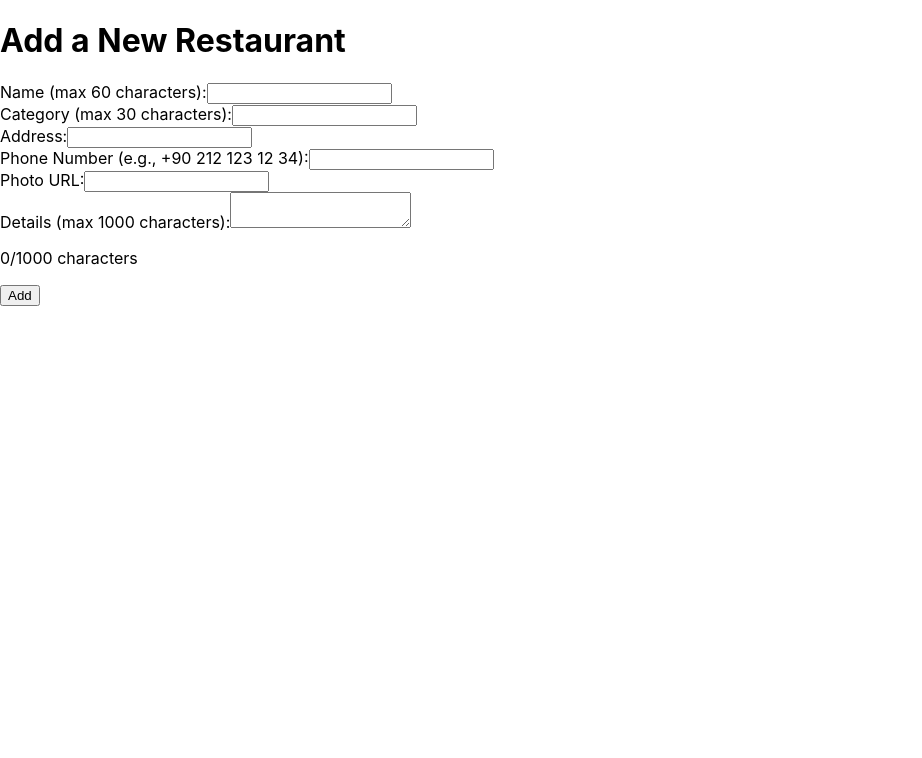
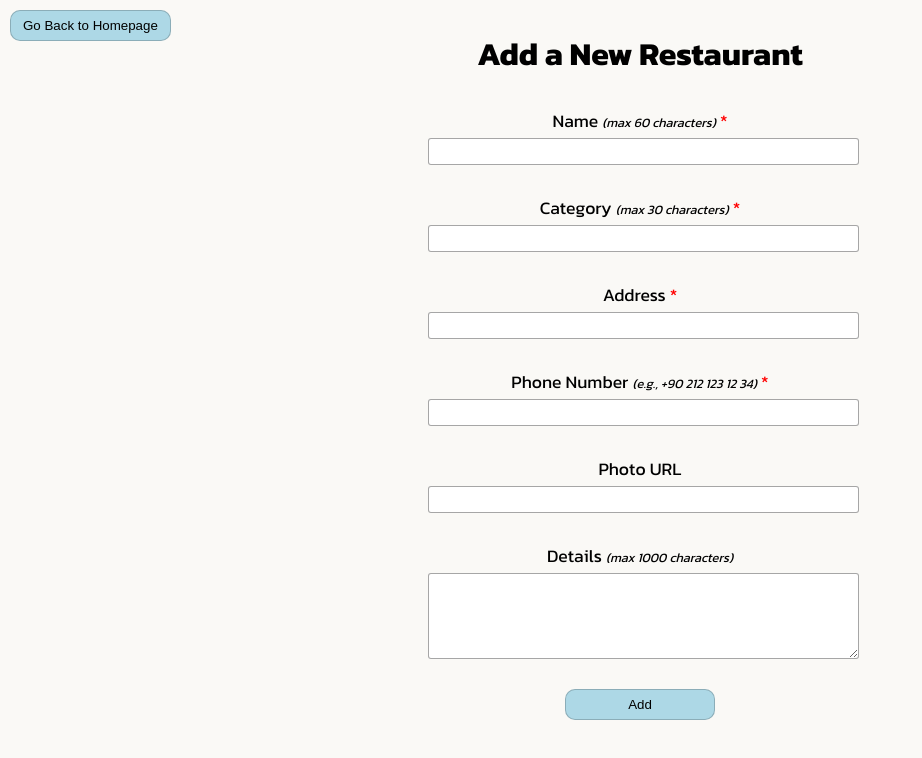
Before and after one commit to zs-akkaya/RestaurantManagementSystem, a React (Create React App) app in the folder frontend/: page /add in a window 1280 px wide. Shown: the top 758 px of the page, without its empty margins (0-922 px from the left). Built offline with nearby package versions, Linux system fonts and the light colour scheme.

Commit message:
Stylings made

```diff
--- a/frontend/public/index.html
+++ b/frontend/public/index.html
@@ -1,14 +1,14 @@
 <!DOCTYPE html>
 <html lang="en">
+
 <head>
   <meta charset="utf-8" />
+  <!-- Google Fonts Kanit font -->
+  <link href="https://fonts.googleapis.com/css2?family=Kanit:wght@400;700&display=swap" rel="stylesheet">
   <link rel="icon" href="%PUBLIC_URL%/favicon.ico" />
   <meta name="viewport" content="width=device-width, initial-scale=1" />
   <meta name="theme-color" content="#000000" />
-    <meta
-      name="description"
-      content="Web site created using create-react-app"
-    />
+  <meta name="description" content="Web site created using create-react-app" />
   <link rel="apple-touch-icon" href="%PUBLIC_URL%/logo192.png" />
   <!--
       manifest.json provides metadata used when your web app is installed on a
@@ -26,6 +26,7 @@
     -->
   <title>React App</title>
 </head>
+
 <body>
   <noscript>You need to enable JavaScript to run this app.</noscript>
   <div id="root"></div>
@@ -40,4 +41,5 @@
       To create a production bundle, use `npm run build` or `yarn build`.
     -->
 </body>
+
 </html>
--- a/frontend/src/components/EditRestaurant.tsx
+++ b/frontend/src/components/EditRestaurant.tsx
@@ -1,5 +1,6 @@
 import React, { useEffect, useState } from 'react';
 import { useParams, useNavigate } from 'react-router-dom';
+import './RestaurantForm.css';
 
 const EditRestaurant: React.FC = () => {
     const { id } = useParams<{ id: string }>();
@@ -48,8 +49,7 @@ const EditRestaurant: React.FC = () => {
 
             if (response.ok) {
                 alert('Restaurant details updated successfully!');
-                // Back to the homepage
-                navigate(`/`);
+                navigate(`/details/${id}`); // Navigate back to the details page
             } else {
                 alert('Failed to update restaurant details');
             }
@@ -59,12 +59,17 @@ const EditRestaurant: React.FC = () => {
         }
     };
 
+    const handleBackToDetailsPage = () => {
+        navigate(`/details/${id}`); // Go back to the restaurant details page
+    };
+
     return (
         <div>
+            <button id='details-btn' onClick={handleBackToDetailsPage}>Go Back to Details Page</button>
             <h1>Edit Restaurant Details</h1>
-            <form onSubmit={handleSubmit}>
+            <form onSubmit={handleSubmit} id='restaurant-form'>
                 <div>
-                    <label>Name:</label>
+                    <label>Name</label>
                     <input
                         type="text"
                         name="name"
@@ -74,7 +79,7 @@ const EditRestaurant: React.FC = () => {
                     />
                 </div>
                 <div>
-                    <label>Category:</label>
+                    <label>Category</label>
                     <input
                         type="text"
                         name="category"
@@ -84,7 +89,7 @@ const EditRestaurant: React.FC = () => {
                     />
                 </div>
                 <div>
-                    <label>Address:</label>
+                    <label>Address</label>
                     <input
                         type="text"
                         name="address"
@@ -94,7 +99,7 @@ const EditRestaurant: React.FC = () => {
                     />
                 </div>
                 <div>
-                    <label>Phone:</label>
+                    <label>Phone</label>
                     <input
                         type="tel"
                         name="phone"
@@ -104,7 +109,7 @@ const EditRestaurant: React.FC = () => {
                     />
                 </div>
                 <div>
-                    <label>Photo URL:</label>
+                    <label>Photo URL</label>
                     <input
                         type="url"
                         name="photo"
@@ -113,14 +118,14 @@ const EditRestaurant: React.FC = () => {
                     />
                 </div>
                 <div>
-                    <label>Details:</label>
+                    <label>Details</label>
                     <textarea
                         name="details"
                         value={formData.details}
                         onChange={handleChange}
                     />
                 </div>
-                <button type="submit">Update</button>
+                <button id='submit-btn' type="submit">Update</button>
             </form>
         </div>
     );
--- /dev/null
+++ b/frontend/src/components/HomePage.css
@@ -0,0 +1,143 @@
+body {
+    font-family: 'Kanit', sans-serif;
+    background-color: #FAF9F6;
+}
+
+h1 {
+    text-align: center;
+    margin: 30px auto 0;
+}
+
+.small {
+    font-size: 0.8rem;
+}
+
+.italic {
+    font-style: italic;
+}
+
+.bold {
+    font-weight: 600;
+}
+
+#welcome-banner {
+    background-color: #ffeeba;
+    color: darkred;
+    border: 1px solid #ffeeba;
+    padding: 50px 20px;
+    margin: 20px auto;
+    border-radius: 5px;
+    width: 60%;
+    text-align: center;
+    position: relative;
+}
+
+#welcome-banner button {
+    position: absolute;
+    top: 10px;
+    right: 10px;
+    border: none;
+    background: none;
+    font-size: 20px;
+    color: darkred;
+    cursor: pointer;
+}
+
+#add-btn {
+    position: absolute;
+    top: 10px;
+    right: 10px;
+    padding: 7px 12px;
+    border: 1px solid rgba(0, 0, 0, 0.2);
+    border-radius: 10px;
+    background-color: lightblue;
+}
+
+#add-btn:hover {
+    cursor: pointer;
+    background-color: rgba(173, 216, 230, 0.5);
+}
+
+#search-input {
+    display: block;
+    margin: 25px auto;
+    text-align: center;
+    border: 1px solid rgba(0, 0, 0, 0.35);
+    border-radius: 5px;
+    width: 50%;
+    max-width: 500px;
+    height: 30px;
+}
+
+#restaurant-cards {
+    display: grid;
+    grid-template-columns: repeat(4, 1fr);
+    list-style-type: none;
+    row-gap: 20px;
+    justify-content: space-around;
+}
+
+#restaurant-card {
+    max-width: 300px;
+    display: flex;
+    flex-direction: column;
+    align-items: center;
+    justify-content: center;
+    text-align: center;
+    border: 1px solid rgba(0, 0, 0, 0.5);
+    border-radius: 6px;
+    box-shadow: 0 0 6px 2px rgba(0, 0, 0, 0.5);
+    padding: 0 6px;
+}
+
+#restaurant-card:hover {
+    transform: scale(1.03);
+    cursor: pointer;
+}
+
+#restaurant-card h3 {
+    font-size: 1.6rem;
+    font-weight: 600;
+    font-style: normal;
+    padding: 0;
+    margin: 10px auto;
+}
+
+#restaurant-card p {
+    font-size: 0.9rem;
+    font-weight: normal;
+    font-style: italic;
+    padding: 0;
+    margin: 0 auto 10px;
+}
+
+#restaurant-card-img {
+    display: block;
+    margin: 0 auto 10px;
+    width: 80%;
+    max-width: 100%;
+    height: 200px;
+    object-fit: cover;
+}
+
+#no-restaurants {
+    text-align: center;
+}
+
+@media only screen and (max-width: 1400px) {
+    #restaurant-cards {
+        grid-template-columns: repeat(3, 1fr);
+    }
+}
+
+@media only screen and (max-width: 1000px) {
+    #restaurant-cards {
+        grid-template-columns: repeat(2, 1fr);
+    }
+}
+
+@media only screen and (max-width: 700px) {
+    #restaurant-cards {
+        grid-template-columns: repeat(1, 1fr);
+    }
+}
--- /dev/null
+++ b/frontend/src/components/RestaurantDetails.css
@@ -0,0 +1,72 @@
+#restaurant-details {
+    display: flex;
+    flex-direction: column;
+    align-items: center;
+    text-align: center;
+    width: 60%;
+    max-width: 800px;
+    margin: 20px auto 0;
+    padding: 20px;
+    border: 1px solid rgba(0, 0, 0, 0.5);
+    border-radius: 6px;
+    box-shadow: 0 0 6px 3px rgba(0, 0, 0, 0.5);
+}
+
+#restaurant-details h1 {
+    margin-top: 0;
+    padding-top: 0;
+}
+
+#restaurant-details img {
+    width: 80%;
+    max-width: 600px;
+}
+
+#restaurant-details #tel a {
+    color: cornflowerblue;
+}
+
+#restaurant-details #btns button,
+#maps-btn {
+    width: 150px;
+    min-width: 150px;
+    max-width: 150px;
+    border: 1px solid rgba(0, 0, 0, 0.2);
+    border-radius: 10px;
+}
+
+#restaurant-details #btns button {
+    padding: 7px 12px;
+    margin: 30px 5px;
+}
+
+#maps-btn {
+    padding: 5px 7px;
+    margin-left: 10px;
+    background-color: lightgrey;
+}
+
+#maps-btn:hover {
+    background-color: rgba(211, 211, 211, 0.7);
+}
+
+#restaurant-details #btns button:hover,
+#maps-btn:hover {
+    cursor: pointer;
+}
+
+#restaurant-details #btns #edit-btn {
+    background-color: lightblue;
+}
+
+#restaurant-details #btns #delete-btn {
+    background-color: rgba(255, 0, 0, 0.85);
+}
+
+#restaurant-details #btns #edit-btn:hover {
+    background-color: rgba(173, 216, 230, 0.5);
+}
+
+#restaurant-details #btns #delete-btn:hover {
+    background-color: rgba(255, 0, 0, 0.65);
+}
--- a/frontend/src/components/RestaurantDetails.tsx
+++ b/frontend/src/components/RestaurantDetails.tsx
@@ -1,5 +1,6 @@
 import React, { useEffect, useState } from 'react';
 import { useParams, useNavigate } from 'react-router-dom';
+import './RestaurantDetails.css'
 
 interface Restaurant {
     name: string;
@@ -58,16 +59,40 @@ const RestaurantDetails: React.FC = () => {
         return <p>Loading...</p>;
     }
 
+    // Show the restaurant in Google Maps
+    const openInGoogleMaps = () => {
+        const googleMapsUrl = `https://www.google.com/maps/search/?api=1&query=${encodeURIComponent(restaurant.name)}`;
+        window.open(googleMapsUrl, '_blank');
+    };
+
+    const handleBackToHomepage = () => {
+        navigate('/');
+    };
+
     return (
         <div>
-            <h1>{restaurant.name}</h1>
-            <p>Category: {restaurant.category}</p>
-            <p>Address: {restaurant.address}</p>
-            <p>Phone: {restaurant.phone}</p>
-            {restaurant.photo && <img src={restaurant.photo} alt={restaurant.name} style={{ width: '300px' }} />}
-            {restaurant.details && <p>Details: {restaurant.details}</p>}
-            <button onClick={() => navigate(`/edit/${id}`)}>Edit Details</button>
-            <button onClick={handleDelete} style={{ color: 'red' }}>Delete Restaurant</button>
+            <button id='home-btn' onClick={handleBackToHomepage}>Go Back to Homepage</button>
+            {/* Restaurant Details card */}
+            <div id='restaurant-details'>
+                <h1>{restaurant.name}</h1>
+                <p><span className='bold'>Category:</span> <span className='italic'>{restaurant.category}</span></p>
+                {restaurant.photo && <img src={restaurant.photo} alt={restaurant.name} />}
+                <p>
+                    <span className='bold'>Address:</span> {restaurant.address}{' '}
+                    <button id='maps-btn' onClick={openInGoogleMaps}>
+                        Open in Google Maps
+                    </button>
+                </p>
+                <p id='tel'>
+                    <span className='bold'>Phone:</span> <a href={`tel:${restaurant.phone}`}>{restaurant.phone}</a>
+                </p>
+                {restaurant.details && <p><span className='bold'>Details:</span> {restaurant.details}</p>}
+                <div id='btns'>
+                    <button id='edit-btn' onClick={() => navigate(`/edit/${id}`)}>Edit Details</button>
+                    <button id='delete-btn' onClick={handleDelete}>Delete Restaurant</button>
+                </div>
+            </div>
+
         </div>
     );
 };
--- /dev/null
+++ b/frontend/src/components/RestaurantForm.css
@@ -0,0 +1,73 @@
+#home-btn,
+#details-btn {
+    position: absolute;
+    top: 10px;
+    left: 10px;
+    padding: 7px 12px;
+    border: 1px solid rgba(0, 0, 0, 0.2);
+    border-radius: 10px;
+    background-color: lightblue;
+}
+
+#home-btn:hover,
+#details-btn:hover {
+    cursor: pointer;
+    background-color: rgba(173, 216, 230, 0.5);
+}
+
+#restaurant-form>div {
+    display: block;
+    width: 100%;
+    max-width: 425px;
+    margin: 30px auto 0;
+    text-align: center;
+}
+
+#restaurant-form input,
+#restaurant-form textarea {
+    display: block;
+    margin: 4px auto 0;
+    text-align: center;
+    width: 100%;
+    border: 1px solid rgba(0, 0, 0, 0.35);
+    border-radius: 3px;
+}
+
+#restaurant-form input {
+    height: 23px;
+}
+
+#restaurant-form textarea {
+    height: 80px;
+}
+
+#restaurant-form label {
+    font-size: 1.1rem;
+}
+
+.red-text {
+    color: red;
+}
+
+#submit-btn {
+    display: block;
+    margin: 30px auto;
+    width: 150px;
+    min-width: 150px;
+    max-width: 150px;
+    padding: 7px 12px;
+    border: 1px solid rgba(0, 0, 0, 0.2);
+    border-radius: 10px;
+    background-color: lightblue;
+}
+
+#submit-btn:hover {
+    cursor: pointer;
+    background-color: rgba(173, 216, 230, 0.5);
+}
+
+@media only screen and (max-width: 500px) {
+    #restaurant-form>div {
+        width: 80%;
+    }
+}
--- a/frontend/src/components/RestaurantForm.tsx
+++ b/frontend/src/components/RestaurantForm.tsx
@@ -1,5 +1,6 @@
 import React, { useState } from 'react';
 import { useNavigate } from 'react-router-dom';
+import './RestaurantForm.css';
 
 const MAX_NAME_LENGTH = 60;
 const MAX_CATEGORY_LENGTH = 30;
@@ -68,12 +69,17 @@ const RestaurantForm: React.FC = () => {
         }
     };
 
+    const handleBackToHomepage = () => {
+        navigate('/');
+    };
+
     return (
         <div>
+            <button id='home-btn' onClick={handleBackToHomepage}>Go Back to Homepage</button>
             <h1>Add a New Restaurant</h1>
-            <form onSubmit={handleSubmit}>
+            <form onSubmit={handleSubmit} id='restaurant-form'>
                 <div>
-                    <label>Name (max {MAX_NAME_LENGTH} characters):</label>
+                    <label>Name <span className="small italic">(max {MAX_NAME_LENGTH} characters)</span> <span className='red-text'>*</span></label>
                     <input
                         type="text"
                         name="name"
@@ -84,7 +90,7 @@ const RestaurantForm: React.FC = () => {
                     />
                 </div>
                 <div>
-                    <label>Category (max {MAX_CATEGORY_LENGTH} characters):</label>
+                    <label>Category <span className="small italic">(max {MAX_CATEGORY_LENGTH} characters)</span> <span className='red-text'>*</span></label>
                     <input
                         type="text"
                         name="category"
@@ -95,7 +101,7 @@ const RestaurantForm: React.FC = () => {
                     />
                 </div>
                 <div>
-                    <label>Address:</label>
+                    <label>Address <span className='red-text'>*</span></label>
                     <input
                         type="text"
                         name="address"
@@ -105,7 +111,7 @@ const RestaurantForm: React.FC = () => {
                     />
                 </div>
                 <div>
-                    <label>Phone Number (e.g., +90 212 123 12 34):</label>
+                    <label>Phone Number <span className="small italic">(e.g., +90 212 123 12 34)</span> <span className='red-text'>*</span></label>
                     <input
                         type="tel"
                         name="phone"
@@ -115,7 +121,7 @@ const RestaurantForm: React.FC = () => {
                     />
                 </div>
                 <div>
-                    <label>Photo URL:</label>
+                    <label>Photo URL</label>
                     <input
                         type="url"
                         name="photo"
@@ -124,16 +130,15 @@ const RestaurantForm: React.FC = () => {
                     />
                 </div>
                 <div>
-                    <label>Details (max {MAX_DETAILS_LENGTH} characters):</label>
+                    <label>Details <span className="small italic">(max {MAX_DETAILS_LENGTH} characters)</span></label>
                     <textarea
                         name="details"
                         value={formData.details}
                         onChange={handleChange}
                         maxLength={MAX_DETAILS_LENGTH}
                     />
-                    <p>{formData.details.length}/{MAX_DETAILS_LENGTH} characters</p>
                 </div>
-                <button type="submit">Add</button>
+                <button id='submit-btn' type="submit">Add</button>
             </form>
         </div>
     );
```
Also changed, not shown: frontend/src/components/HomePage.tsx (+37 -17 lines). Lines whose indentation alone changed are shown as unchanged.
